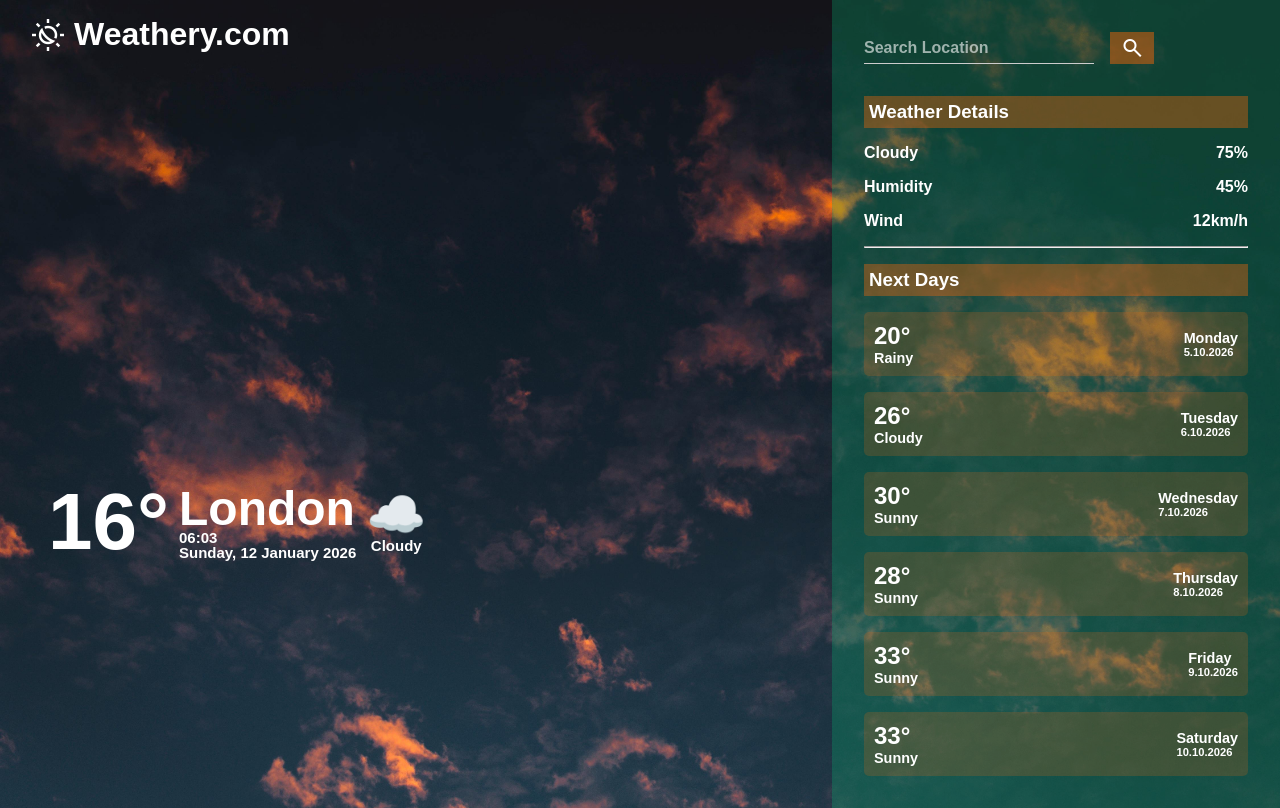
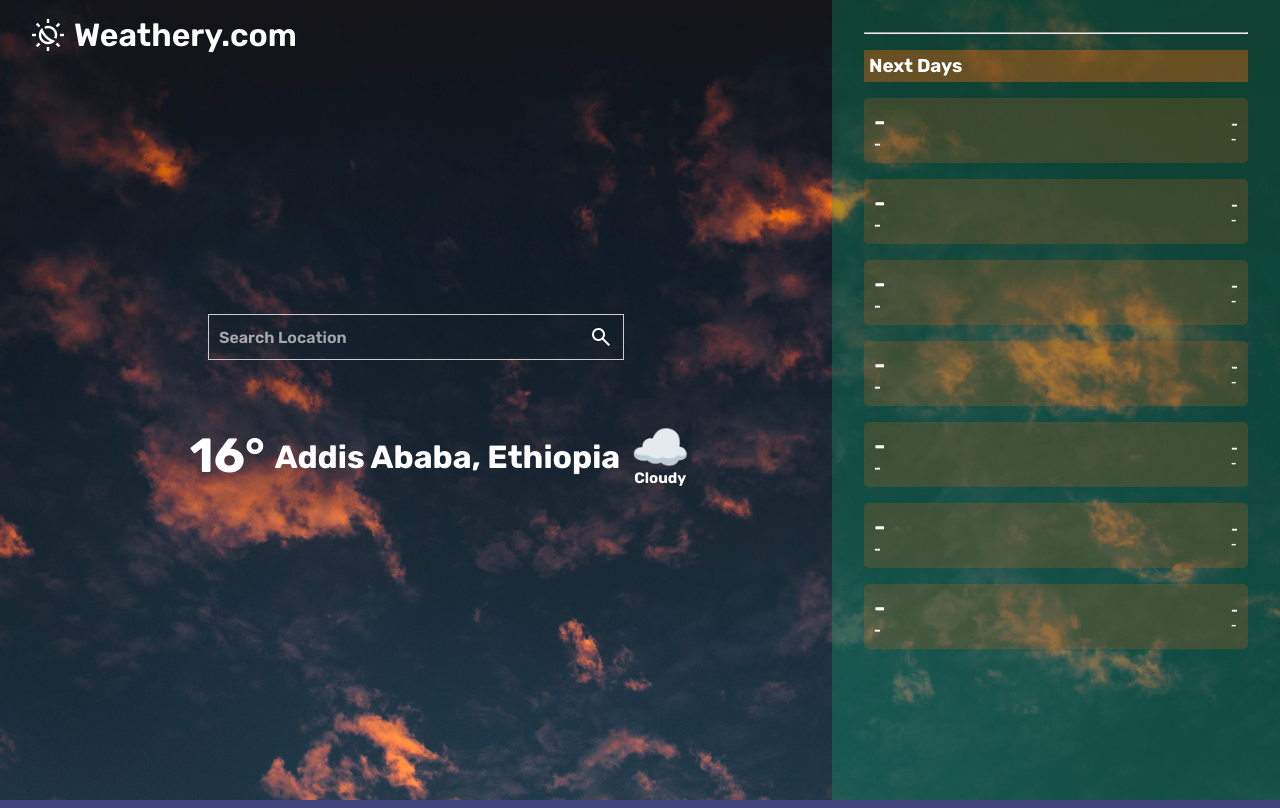
Before and after one commit to Abdl-Hafeez/weathery, a website built with webpack: page src/template.html in a window 1280 px wide. Built offline with nearby package versions, Linux system fonts and the light colour scheme; a web font is replaced by a local one.

Commit message:
Made a lot of changes to the UI

```diff
--- a/src/style.css
+++ b/src/style.css
@@ -6,13 +6,16 @@
     margin: 0;
     padding: 0;
 }
+html, body {
+    height: 100%;
+}
 body {
     color: #fff;
-    font-family: 'Rubik Scribble', sans-serif;
+    font-family: 'Rubik', sans-serif;
     background-color: #42457b;
     background-image: url(../assets/pexels-viniciusvieirafotografia-2560246.jpg);
     background-size: cover;
-    background-repeat: no-repeat;
+    background-repeat: repeat;
     display: flex;
 }
 
@@ -20,7 +23,8 @@ body {
     width: 65%;
     display: flex;
     flex-direction: column;
-    justify-content: end;
+    justify-content: center;
+    gap: 4rem;
 }
 
 #logo {
@@ -46,17 +50,55 @@ body {
     color: rgb(236, 101, 11);
 }
 
+#search {
+    margin: 0 auto;
+    width: 50%;
+    display: flex;
+}
+
+#search-bar {
+    outline: none;
+    font-size: 1rem;
+    font-weight: 600;
+    font-family: 'Rubik', sans-serif;
+    width: 100%;
+    background-color: transparent;
+    color: #fff;
+    border: none;
+    border: 1px solid #ccc;
+    border-right: none;
+    padding: 0 10px;
+}
+
+#search-bar::placeholder {
+    color: rgba(255, 255, 255, 0.6);
+    font-size: 1rem;
+}
+
+#search-btn {
+    background-color: transparent;
+    border: none;
+    padding: 10px;
+    display: flex;
+    align-items: center;
+    border: 1px solid #ccc;
+    border-left: none;
+}
+
+.search-icon {
+    font-size: 1.5rem;
+    color: #fff;
+}
+
 h1 {
-    margin-bottom: 15rem;
     margin-left: 3rem;
-    position: fixed;
     display: flex;
-    justify-content: start;
+    justify-content: center;
     align-items: center;
     gap: 10px;
 }
 
-h1 div {
+h1 > div {
     display: flex;
     flex-direction: column;
     justify-content: flex-start;
@@ -64,16 +106,18 @@ h1 div {
 }
 
 .reading {
-    font-size: 5rem;
+    font-size: 3rem;
 }
 
-.city, .weather-icon {
-    font-size: 3rem;
+.city, .current-weather-icon {
+    font-size: 2rem;
     margin-bottom: -5px;
     line-height: 1;
 }
 
-.time-and-date, .condition {
+.time-and-date, .current-condition {
+    display: flex;
+    flex-direction: column;
     line-height: 1;
     font-size: 15px;
 }
@@ -85,54 +129,20 @@ h1 div {
     align-items: center;
     gap: 4px;}
 
-.weather-icon {
+.current-weather-icon {
     display: block;
     font-size: 3rem;
     line-height: 1;
 }
 
 #side {
-background: rgba(4, 170, 109, 0.3);
-width: 35%;
+    background: rgba(4, 170, 109, 0.3);
+    width: 35%;
+    padding-top: 2rem;
+    min-height: fit-content;
 }
 
-#search {
-    padding: 2rem 2rem 1rem;
-    display: flex;
-    gap: 16px;
-    height: 5rem;
-}
-
-#search-bar {
-    outline: none;
-    font-size: 1rem;
-    font-weight: 600;
-    font-family: 'Rubik Scribble', sans-serif;
-    width: 60%;
-    background-color: transparent;
-    color: #fff;
-    border: none;
-    border-bottom: 1px solid #ccc;
-}
-
-#search-bar::placeholder {
-    color: rgba(255, 255, 255, 0.6);
-}
-
-#search-btn {
-    background-color: rgba(236, 101, 11, 0.5);
-    border: none;
-    padding: 10px;
-    display: flex;
-    align-items: center;
-}
-
-.search-icon {
-    font-size: 1.5rem;
-    color: #fff;
-}
-
-.weather-details, .next-days {
+.next-days {
     padding: 1rem 2rem;
 }
 
@@ -141,23 +151,9 @@ hr {
     margin-right: 2rem;
 }
 
-.weather-details h3, .next-days h3 {
+.next-days h3 {
     background-color: rgba(236, 101, 11, 0.4);
     padding: 5px;
-}
-
-.details {
-    padding-top: 1rem;
-    display: flex;
-    flex-direction: column;
-    justify-content: space-around;
-    gap: 1rem;
-}
-
-.detail {
-    display: flex;
-    justify-content: space-between;
-    font-weight: bold;
 }
 
 .days {
--- a/src/template.html
+++ b/src/template.html
@@ -5,7 +5,6 @@
     <meta name="viewport" content="width=device-width, initial-scale=1.0">
     <title>Document</title>
     <link rel="stylesheet" href="https://fonts.googleapis.com/css2?family=Material+Symbols+Outlined:opsz,wght,FILL,GRAD@24,400,0,0" />
-    <link rel="stylesheet" href="style.css">
 </head>
 <body>
     <div id="logo"><a href="#">
@@ -15,19 +14,6 @@
     <span>Weathery.com</span></a>
     </div>
     <section id="main">
-        <h1>
-            <div class="reading">16°</div>
-            <div>
-                <span class="city">London</span>
-                <span class="time-and-date">06:03 <br> Sunday, 12 January 2026</span>
-            </div>
-            <div class="weather">
-                <span class="weather-icon">☁️</span>
-                <span class="condition">Cloudy</span>
-            </div>
-        </h1>
-    </section>
-    <section id="side">
         <form id="search">
             <input type="search" name="search" id="search-bar" placeholder="Search Location">
             <button id="search-btn">
@@ -35,44 +21,53 @@
                 search</span>
             </button>
         </form>
-
-        <div class="weather-details">
-            <h3>Weather Details</h3>
-            <div class="details">
-                <div class="detail detail-1"><span>Cloudy </span><span class="value">75%</span></div>
-                <div class="detail detail-2"><span>Humidity </span><span class="value">45%</span></div>
-                <div class="detail detail-3"><span>Wind </span><span class="value">12km/h</span></div>
+        <h1>
+            <div class="reading">16°</div>
+            <div>
+                <div class="city">Addis Ababa, Ethiopia</div>
+                <div class="time-and-date">
+                    <span class="time"></span>
+                    <span class="date"></span>
+                </div>
             </div>
-        </div>
-
+            <div class="weather">
+                <span class="current-weather-icon">☁️</span>
+                <span class="current-condition">Cloudy</span>
+            </div>
+        </h1>
+    </section>
+    <section id="side">
         <hr>
-
         <div class="next-days">
             <h3>Next Days</h3>
             <div class="days">
                 <div class="day">
-                    <div><span class="days-reading">20°</span><span class="weather-label">Rainy</span></div>
-                    <div><span class="weekday">Monday</span><span class="date">5.10.2026</span></div>
+                    <div><span class="days-reading">-</span><span class="weather-label">-</span></div>
+                    <div><span class="weekday">-</span><span class="date">-</span></div>
                 </div>
                 <div class="day">
-                    <div><span class="days-reading">26°</span><span class="weather-label">Cloudy</span></div>
-                    <div><span class="weekday">Tuesday</span><span class="date">6.10.2026</span></div>
+                    <div><span class="days-reading">-</span><span class="weather-label">-</span></div>
+                    <div><span class="weekday">-</span><span class="date">-</span></div>
                 </div>
                 <div class="day">
-                    <div><span class="days-reading">30°</span><span class="weather-label">Sunny</span></div>
-                    <div><span class="weekday">Wednesday</span><span class="date">7.10.2026</span></div>
+                    <div><span class="days-reading">-</span><span class="weather-label">-</span></div>
+                    <div><span class="weekday">-</span><span class="date">-</span></div>
                 </div>
                 <div class="day">
-                    <div><span class="days-reading">28°</span><span class="weather-label">Sunny</span></div>
-                    <div><span class="weekday">Thursday</span><span class="date">8.10.2026</span></div>
+                    <div><span class="days-reading">-</span><span class="weather-label">-</span></div>
+                    <div><span class="weekday">-</span><span class="date">-</span></div>
                 </div>
                 <div class="day">
-                    <div><span class="days-reading">33°</span><span class="weather-label">Sunny</span></div>
-                    <div><span class="weekday">Friday</span><span class="date">9.10.2026</span></div>
+                    <div><span class="days-reading">-</span><span class="weather-label">-</span></div>
+                    <div><span class="weekday">-</span><span class="date">-</span></div>
                 </div>
                 <div class="day">
-                    <div><span class="days-reading">33°</span><span class="weather-label">Sunny</span></div>
-                    <div><span class="weekday">Saturday</span><span class="date">10.10.2026</span></div>
+                    <div><span class="days-reading">-</span><span class="weather-label">-</span></div>
+                    <div><span class="weekday">-</span><span class="date">-</span></div>
+                </div>
+                <div class="day">
+                    <div><span class="days-reading">-</span><span class="weather-label">-</span></div>
+                    <div><span class="weekday">-</span><span class="date">-</span></div>
                 </div>
             </div>
         </div>
```
